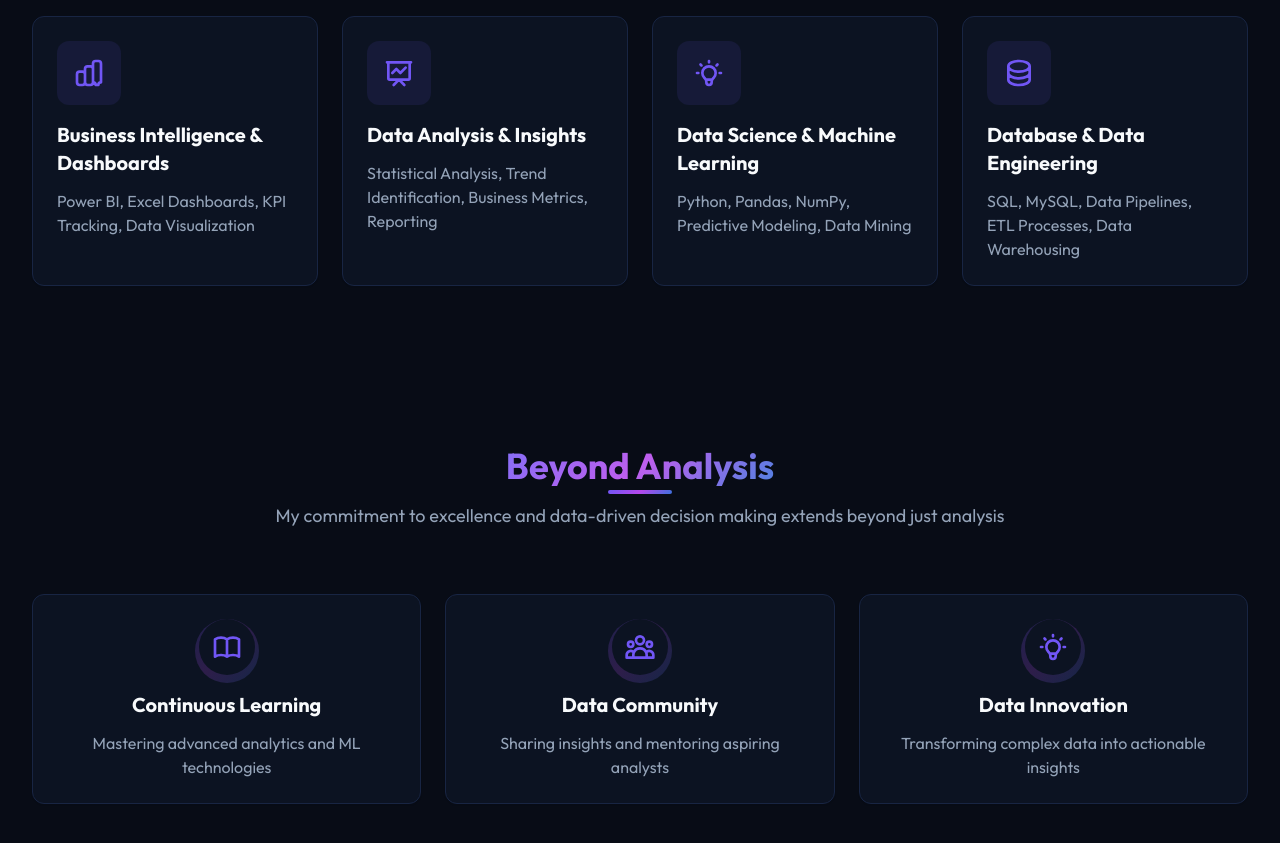
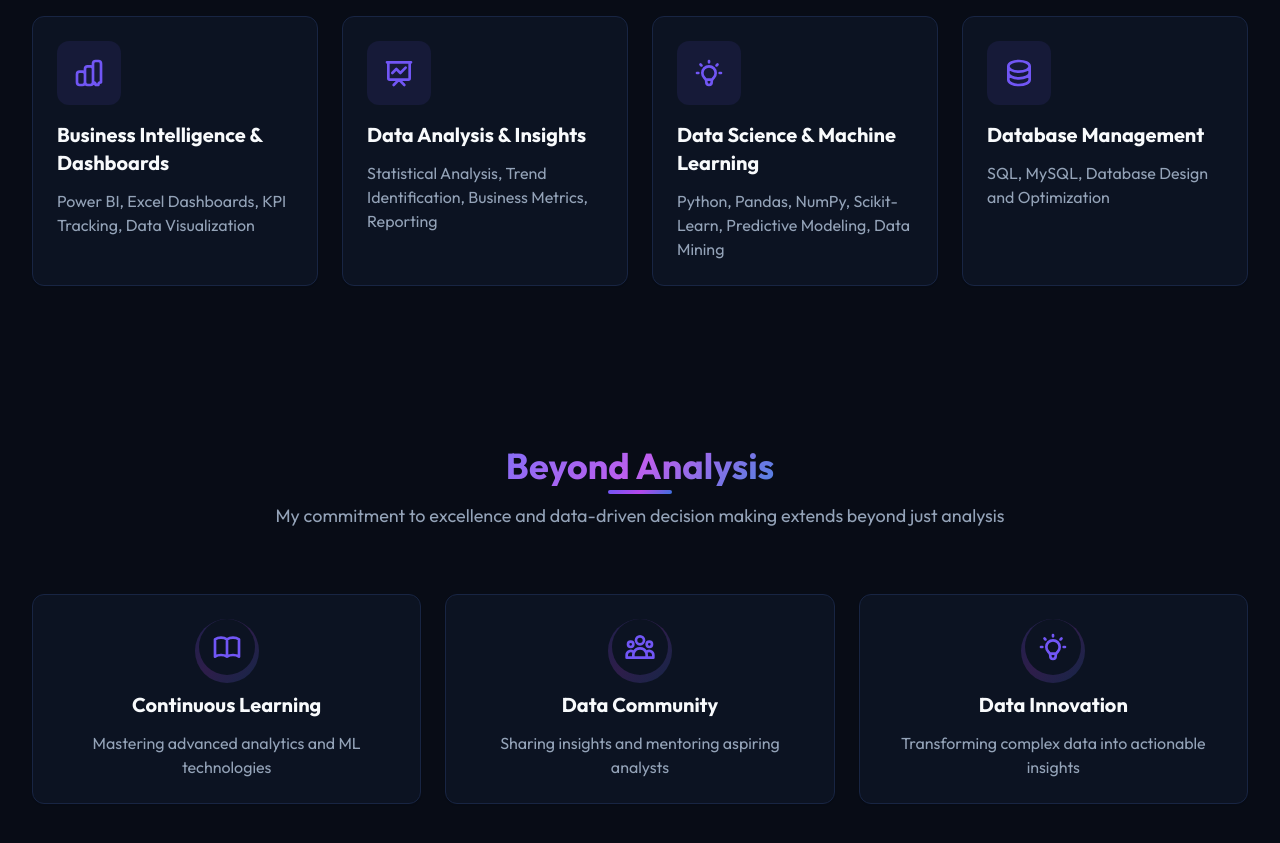
Before and after one commit to anthonybyamugisha/data-analyst, a React (Vite) app: page /projects/1 in a window 1280 px wide. Shown: the part 1040-1883 px from the top of the page. Built offline with nearby package versions, Linux system fonts and the light colour scheme; the HTML template or start-up script is replaced by a standard one.

Commit message:
Add the sckit learn to ML

```diff
--- a/src/pages/About Me.jsx
+++ b/src/pages/About Me.jsx
@@ -36,7 +36,7 @@ const AboutMe = () => {
     },
     {
       title: 'Data Science & Machine Learning',
-      description: 'Python, Pandas, NumPy, Predictive Modeling, Data Mining',
+      description: 'Python, Pandas, NumPy, Scikit-Learn, Predictive Modeling, Data Mining',
       icon: (
         <svg className="w-8 h-8" fill="none" stroke="currentColor" viewBox="0 0 24 24">
           <path strokeLinecap="round" strokeLinejoin="round" strokeWidth={2} d="M9.663 17h4.673M12 3v1m6.364 1.636l-.707.707M21 12h-1M4 12H3m3.343-5.657l-.707-.707m2.828 9.9a5 5 0 117.072 0l-.548.547A3.374 3.374 0 0014 18.469V19a2 2 0 11-4 0v-.531c0-.895-.356-1.754-.988-2.386l-.548-.547z" />
@@ -44,8 +44,8 @@ const AboutMe = () => {
       )
     },
     {
-      title: 'Database & Data Engineering',
-      description: 'SQL, MySQL, Data Pipelines, ETL Processes, Data Warehousing',
+      title: 'Database Management',
+      description: 'SQL, MySQL, Database Design and Optimization',
       icon: (
         <svg className="w-8 h-8" fill="none" stroke="currentColor" viewBox="0 0 24 24">
           <path strokeLinecap="round" strokeLinejoin="round" strokeWidth={2} d="M4 7v10c0 2.21 3.582 4 8 4s8-1.79 8-4V7M4 7c0 2.21 3.582 4 8 4s8-1.79 8-4M4 7c0-2.21 3.582-4 8-4s8 1.79 8 4m0 5c0 2.21-3.582 4-8 4s-8-1.79-8-4" />
```
